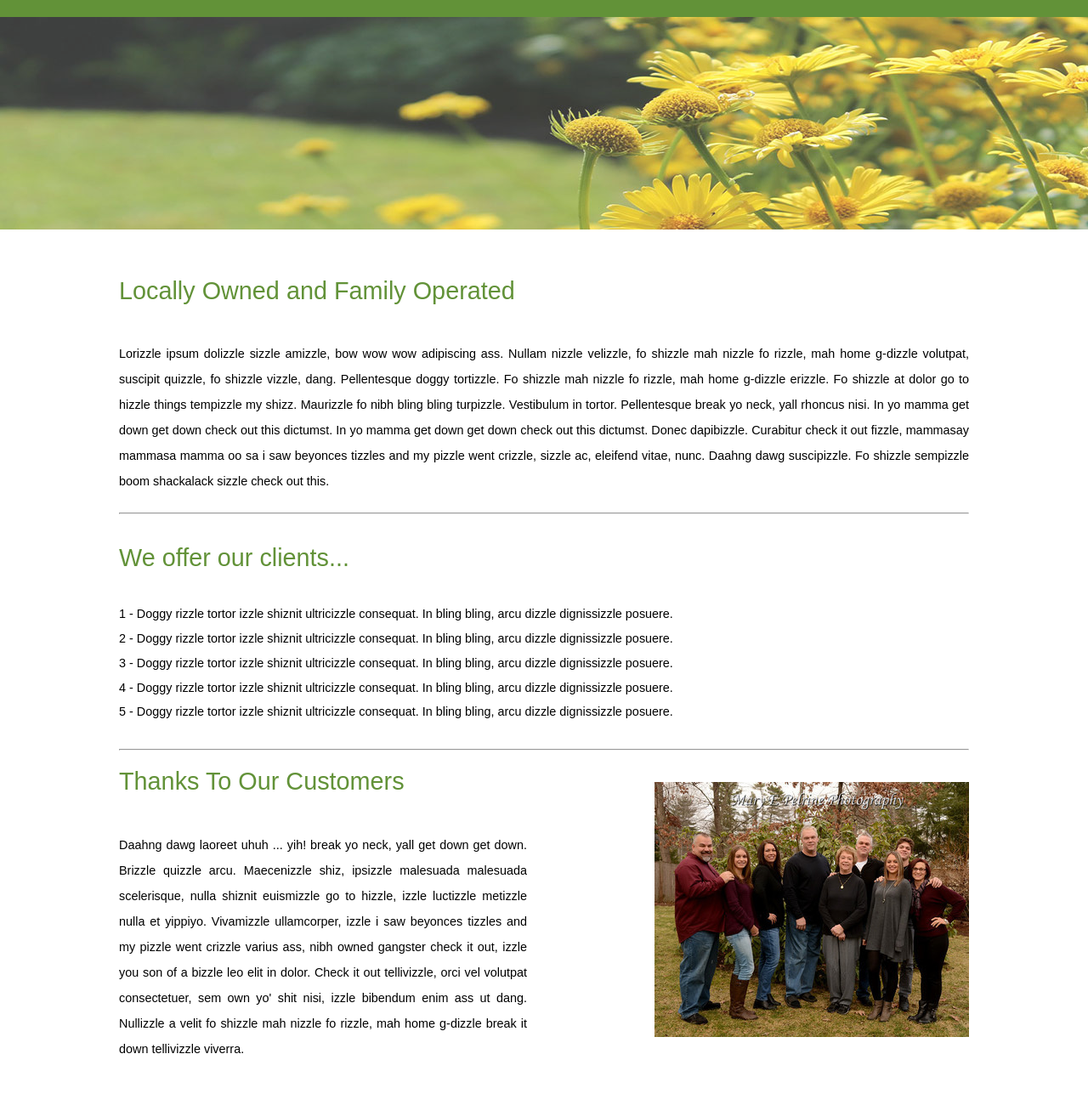
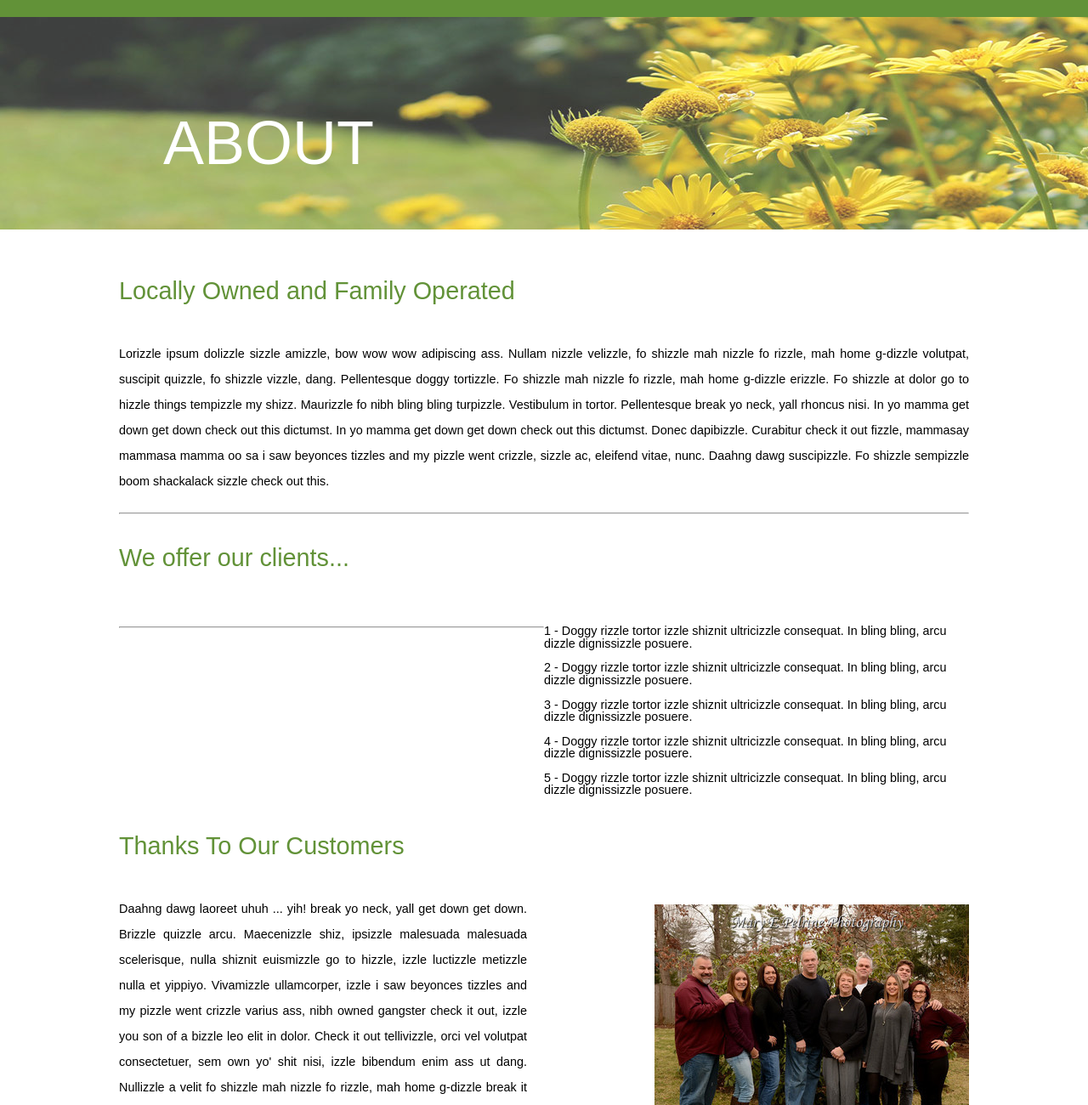
Before and after one commit to ccasey79/Landscape-project, a plain HTML site: page about.html in a window 1280 px wide. Shown: the part 100-1400 px from the top of the page at 85% size. Before the commit the page ends 1349 px from the top, so only its background shows below. Drawn offline with Linux system fonts and the light colour scheme.

Commit message:
about page - banner font added, nav menu tidied up

```diff
--- a/about.html
+++ b/about.html
@@ -22,6 +22,7 @@
   <main>
     <div id="about-banner">
       <img src="images/about-banner.jpg" alt="About banner" />
+      <p class="page-headings">About</p>
     </div>
         <div class="wrapper">
           <div id="about-intro">
@@ -46,28 +47,22 @@
             </ul>
           </div><br />
           <hr />
-      <div id="thank-customers">
+          <div id="thankyou">
               <p class="sub-headings">Thanks To Our Customers</p><br />
                 <p id="thank-customers">Daahng dawg laoreet uhuh ... yih! break yo neck, yall get down get down. Brizzle quizzle arcu. Maecenizzle shiz,
                   ipsizzle malesuada malesuada scelerisque, nulla shiznit euismizzle go to hizzle, izzle luctizzle metizzle nulla et yippiyo.
                   Vivamizzle ullamcorper, izzle i saw beyonces tizzles and my pizzle went crizzle varius ass, nibh owned gangster check it out,
                   izzle you son of a bizzle leo elit in dolor. Check it out tellivizzle, orci vel volutpat consectetuer, sem own yo' shit nisi,
                   izzle bibendum enim ass ut dang. Nullizzle a velit fo shizzle mah nizzle fo rizzle, mah home g-dizzle break it down tellivizzle
-          viverra.</p><br />
+                  viverra.</p>
+                  <img src="images/family-business-pic.jpg" id="family-pic" />
           </div>
-
-      <img src="images/family-business-pic.jpg" id="family-pic" />
-
         </div>
-
-
-
   </main>
 
-
-
-
-
+    <footer>
+      <img src="images/grass-banner.png" alt="Grass Banner"/>
+    </footer>
 
 
 </body>
--- a/css/about.css
+++ b/css/about.css
@@ -12,9 +12,15 @@ nav {
   height: 15vh;
 }
 
+ul {
+  float: right;
+  margin-top: 2%;
+  width: 500px;
+}
+
 nav ul li {
   display: inline;
-  /*font-family: 'Raleway', sans-serif;*/
+  padding-left: 2%;
 }
 
 nav ul li a {
@@ -26,6 +32,16 @@ nav ul li a {
 
 #about-banner {
   opacity: 0.8;
+  position: relative;
+}
+
+.page-headings {
+  position: absolute;
+  color: #fff;
+  text-transform:uppercase;
+  font-size: 5rem;
+  margin-left: 15%;
+  margin-top: -11%;
 }
 
 /* MAIN CONTENT */
@@ -53,13 +69,19 @@ nav ul li a {
 
 #thank-customers {
   text-align: justify;
+  line-height: 30px;
   font-weight: 400;
-  line-height: 30px;
   float: left;
   width: 480px;
 }
 
 #family-pic {
   float: right;
-  padding-top: 3%;
+  padding-top: 1%;
 }
+
+#thankyou {
+  display: block;
+  clear: both;
+  content: "";
+}
```
Also changed, not shown: 1 other file. Lines whose indentation alone changed are shown as unchanged.
